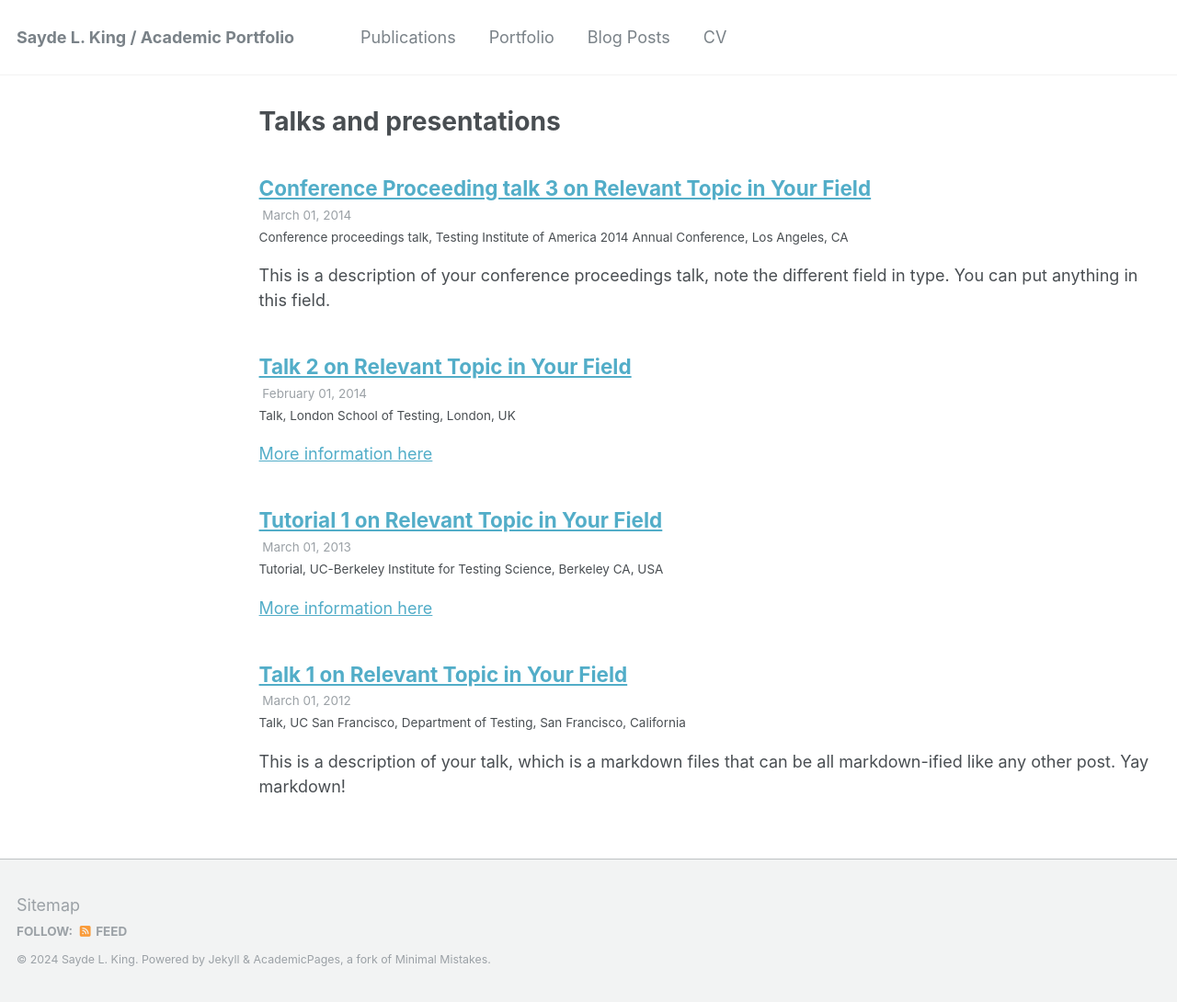
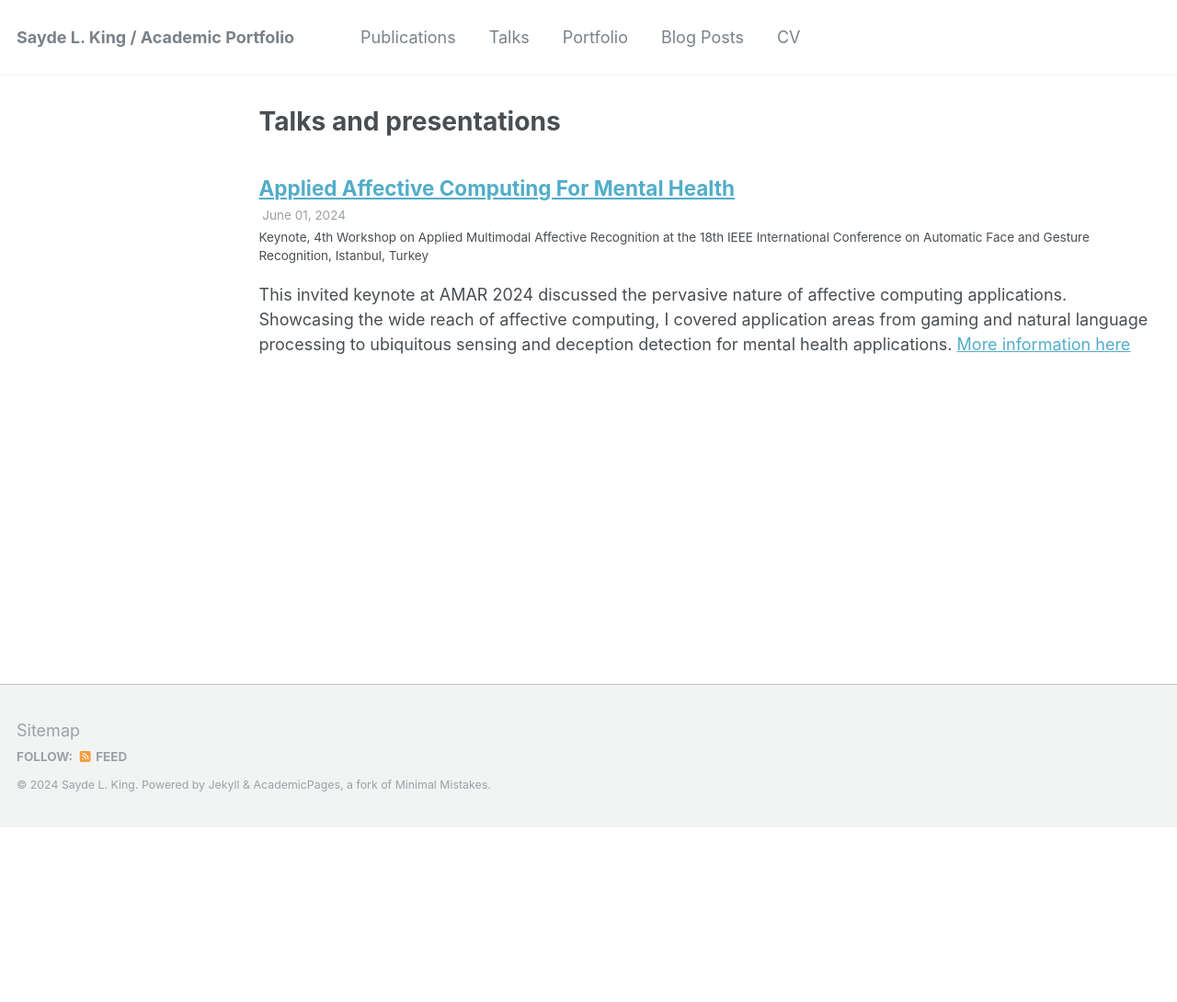
Before and after one commit to saydeking/saydeking.github.io, a Jekyll site: the page built from _pages/talks.html, in a window 1280 px wide. Shown: the whole page at 92% size. Built offline with Jekyll 4.4.1, drawn with Linux system fonts in a browser that asks for light colours; after the commit the page ends 900 px from its top, so only the background shows below that.

Commit message:
add keynote

```diff
--- a/_data/navigation.yml
+++ b/_data/navigation.yml
@@ -3,8 +3,8 @@ main:
   - title: "Publications"
     url: /publications/
 
-#  - title: "Talks"
-#    url: /talks/
+  - title: "Talks"
+    url: /talks/
 
 #  - title: "Teaching"
 #    url: /teaching/
--- a/_talks/2012-03-01-talk-1.md
+++ b/_talks/2012-03-01-talk-1.md
@@ -1,11 +1,11 @@
 ---
-title: "Talk 1 on Relevant Topic in Your Field"
+title: "Applied Affective Computing For Mental Health"
 collection: talks
-type: "Talk"
-permalink: /talks/2012-03-01-talk-1
-venue: "UC San Francisco, Department of Testing"
-date: 2012-03-01
-location: "San Francisco, California"
+type: "Keynote"
+permalink: /talks/2024-06-01-FG24
+venue: "4th Workshop on Applied Multimodal Affective Recognition at the 18th IEEE International Conference on Automatic Face and Gesture Recognition"
+date: 2024-06-01
+location: "Istanbul, Turkey"
 ---
 
-This is a description of your talk, which is a markdown files that can be all markdown-ified like any other post. Yay markdown!
+This invited keynote at AMAR 2024 discussed the pervasive nature of affective computing applications. Showcasing the wide reach of affective computing, I covered application areas from gaming and natural language processing to ubiquitous sensing and deception detection for mental health applications. [More information here](https://cse.usf.edu/~tjneal/AMAR2024/)
--- a/_talks/2013-03-01-tutorial-1.md
+++ /dev/null
@@ -1,13 +0,0 @@
----
-title: "Tutorial 1 on Relevant Topic in Your Field"
-collection: talks
-type: "Tutorial"
-permalink: /talks/2013-03-01-tutorial-1
-venue: "UC-Berkeley Institute for Testing Science"
-date: 2013-03-01
-location: "Berkeley CA, USA"
----
-
-[More information here](http://exampleurl.com)
-
-This is a description of your tutorial, note the different field in type. This is a markdown files that can be all markdown-ified like any other post. Yay markdown!
--- a/_talks/2014-02-01-talk-2.md
+++ /dev/null
@@ -1,13 +0,0 @@
----
-title: "Talk 2 on Relevant Topic in Your Field"
-collection: talks
-type: "Talk"
-permalink: /talks/2014-02-01-talk-2
-venue: "London School of Testing"
-date: 2014-02-01
-location: "London, UK"
----
-
-[More information here](http://example2.com)
-
-This is a description of your talk, which is a markdown files that can be all markdown-ified like any other post. Yay markdown!
--- a/_talks/2014-03-01-talk-3.md
+++ /dev/null
@@ -1,11 +0,0 @@
----
-title: "Conference Proceeding talk 3 on Relevant Topic in Your Field"
-collection: talks
-type: "Conference proceedings talk"
-permalink: /talks/2014-03-01-talk-3
-venue: "Testing Institute of America 2014 Annual Conference"
-date: 2014-03-01
-location: "Los Angeles, CA"
----
-
-This is a description of your conference proceedings talk, note the different field in type. You can put anything in this field.
```
Also changed, not shown: 1 other file.
